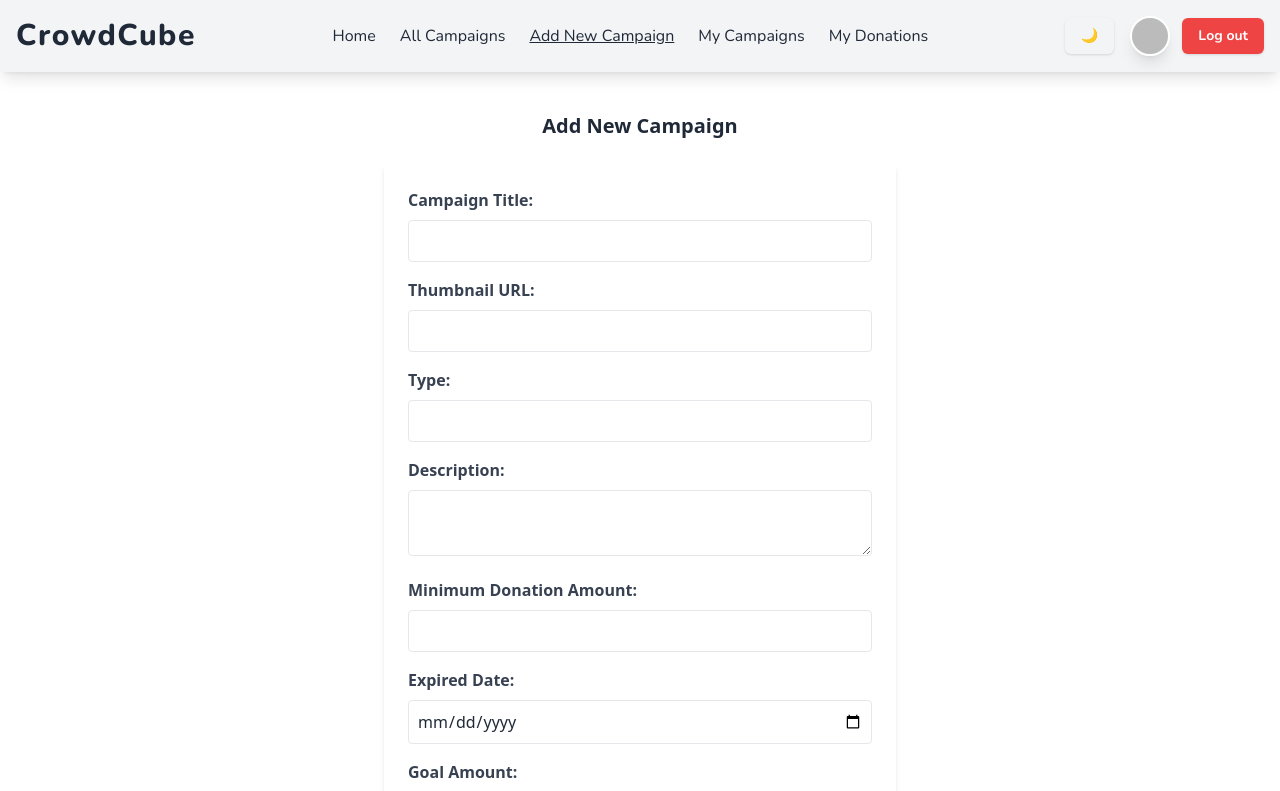
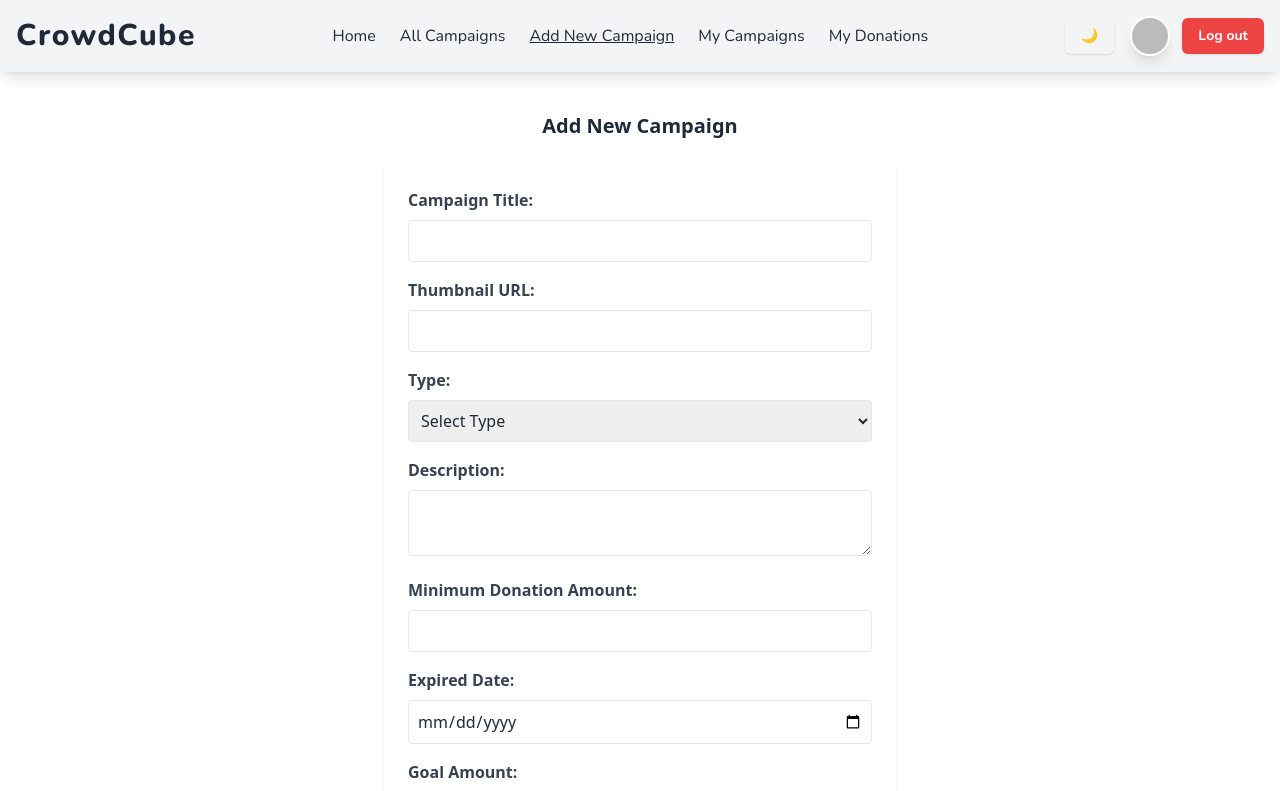
Before and after one commit to sajjadislam523/crowdcube-client, a React (Vite) app: page /addCampaign in a window 1280 px wide. Shown: the top 791 px of the page. Built offline with nearby package versions, Linux system fonts and the light colour scheme; no server answers; sample sign-in values are in the browser's storage.

Commit message:
Updated the register page to updae the user profile with username and profile picture while creating

```diff
--- a/src/components/Navbar.jsx
+++ b/src/components/Navbar.jsx
@@ -5,8 +5,10 @@ import { ThemeContext } from "../context/ThemeProvider";
 import { RxAvatar } from "react-icons/rx";
 
 const Navbar = () => {
-    const { user, logOut, photoURL } = useContext(AuthContext);
+    const { user, logOut } = useContext(AuthContext);
     const { theme, toggleTheme } = useContext(ThemeContext);
+
+    console.log(user);
 
     return (
         <nav
@@ -104,7 +106,7 @@ const Navbar = () => {
                         <div className="flex items-center space-x-3">
                             <img
                                 src={
-                                    photoURL || (
+                                    user.photoURL || (
                                         <RxAvatar className="w-10 h-10 text-gray-400 rounded-full cursor-pointer" />
                                     )
                                 }
--- a/src/context/AuthProvider.jsx
+++ b/src/context/AuthProvider.jsx
@@ -5,6 +5,7 @@ import {
     signInWithEmailAndPassword,
     signInWithPopup,
     signOut,
+    updateProfile,
 } from "firebase/auth";
 import PropTypes from "prop-types";
 import { createContext, useEffect, useState } from "react";
@@ -51,6 +52,15 @@ const AuthProvider = ({ children }) => {
         };
     }, []);
 
+    const updateProfileInfo = (info) => {
+        updateProfile(auth.currentUser, info);
+        setUser((prevUser) => ({
+            ...prevUser,
+            displayName: info.displayName,
+            photoURL: info.photoURL,
+        }));
+    };
+
     const authData = {
         user,
         setUser,
@@ -61,7 +71,7 @@ const AuthProvider = ({ children }) => {
         logOut,
         email,
         setEmail,
-        photoURL: user?.photoURL,
+        updateProfileInfo,
     };
     return (
         <AuthContext.Provider value={authData}>{children}</AuthContext.Provider>
--- a/src/pages/AddCampaignPage.jsx
+++ b/src/pages/AddCampaignPage.jsx
@@ -101,14 +101,22 @@ export default function AddCampaign() {
                     <label className="block mb-2 font-bold text-gray-700">
                         Type:
                     </label>
-                    <input
-                        type="text"
+                    <select
                         name="type"
                         value={formData.type}
                         onChange={handleChange}
                         className="w-full p-2 border rounded"
                         required
-                    />
+                    >
+                        <option value="" disabled>
+                            Select Type
+                        </option>
+                        <option value="Personal">Personal</option>
+                        <option value="Community">Community</option>
+                        <option value="Startup">Startup</option>
+                        <option value="Creative">Creative</option>
+                        <option value="Emergency">Emergency</option>
+                    </select>
                 </div>
                 <div className="mb-4">
                     <label className="block mb-2 font-bold text-gray-700">
--- a/src/pages/RegisterPage.jsx
+++ b/src/pages/RegisterPage.jsx
@@ -4,7 +4,8 @@ import { AuthContext } from "../context/AuthProvider";
 import { useContext, useState } from "react";
 
 const RegisterPage = () => {
-    const { setUser, createNewUser } = useContext(AuthContext);
+    const { setUser, createNewUser, updateProfileInfo } =
+        useContext(AuthContext);
     const navigate = useNavigate();
     const [error, setError] = useState("");
 
@@ -31,23 +32,18 @@ const RegisterPage = () => {
         }
 
         try {
+            // Create a new user
             const res = await createNewUser(email, password);
-            const user = res.user;
+            setUser(res);
 
-            const updatedUser = {
-                ...user,
+            // Update user profile info
+            await updateProfileInfo({
                 displayName: name,
                 photoURL: photoURL,
-            };
-            setUser(updatedUser);
+            });
 
-            const newUser = {
-                name,
-                email,
-                photoURL,
-                password,
-            };
-
+            // Save user to the database
+            const newUser = { name, email, photoURL, password };
             const response = await fetch("http://localhost:5000/users", {
                 method: "POST",
                 headers: {
```
